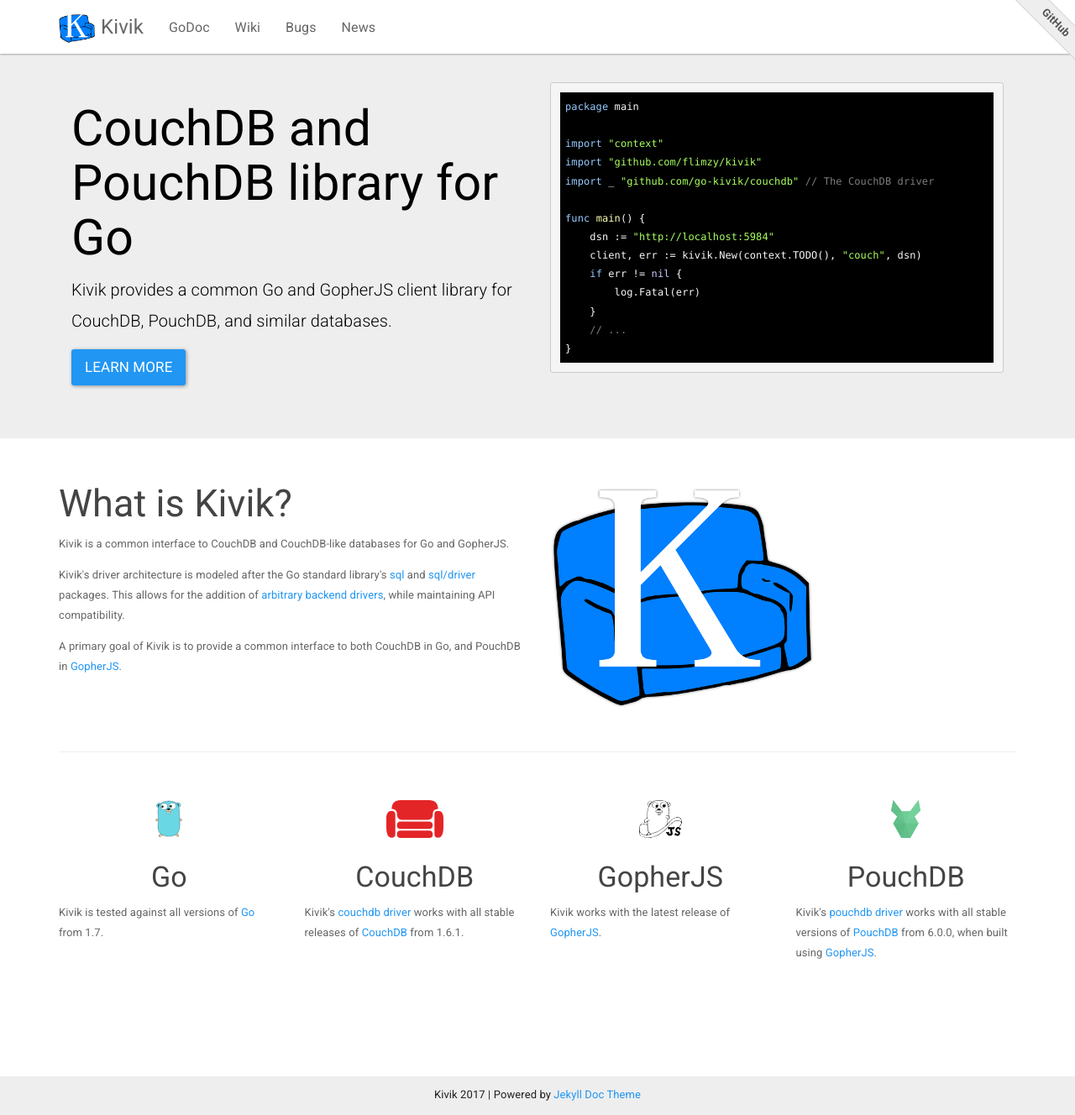
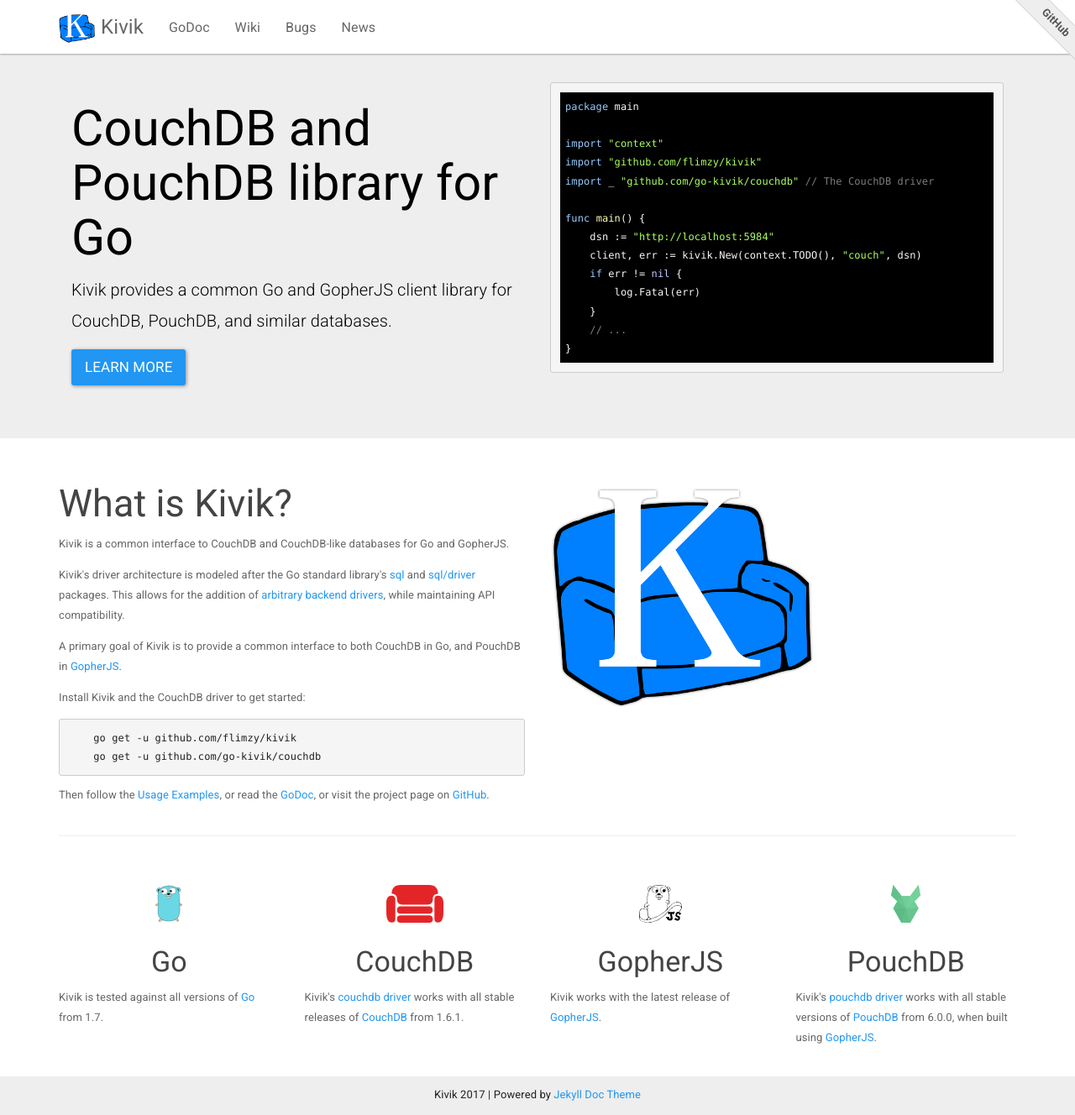
Before and after one commit to go-kivik/kivik.github.io, a Jekyll site: the page built from index.html, in a window 1280 px wide and 1328 px high. Shown: the whole window at 84% size. Built offline with Jekyll 4.4.1, drawn with Linux system fonts in a browser that asks for light colours; nearby versions of some CDN libraries.

Commit message:
Add some 'getting started' notes

```diff
--- a/index.html
+++ b/index.html
@@ -59,6 +59,17 @@
                 both CouchDB in Go, and PouchDB in
                 <a href="https://github.com/gopherjs/gopherjs">GopherJS</a>.
             </p>
+            <p>
+                Install Kivik and the CouchDB driver to get started:
+            </p>
+            <pre>
+    go get -u github.com/flimzy/kivik
+    go get -u github.com/go-kivik/couchdb</pre>
+            <p>
+                Then follow the <a href="https://github.com/flimzy/kivik/wiki/Usage-Examples">Usage
+                Examples</a>, or read the <a href="http://godoc.org/github.com/flimzy/kivik">GoDoc</a>,
+                or visit the project page on <a href="https://github.com/flimzy/kivik">GitHub</a>.
+            </p>
         </div>
         <div class="col-md-6 text-center">
             <img src="img/logo-kivik.png" alt="Kivik logo" class="img-responsive">
```
